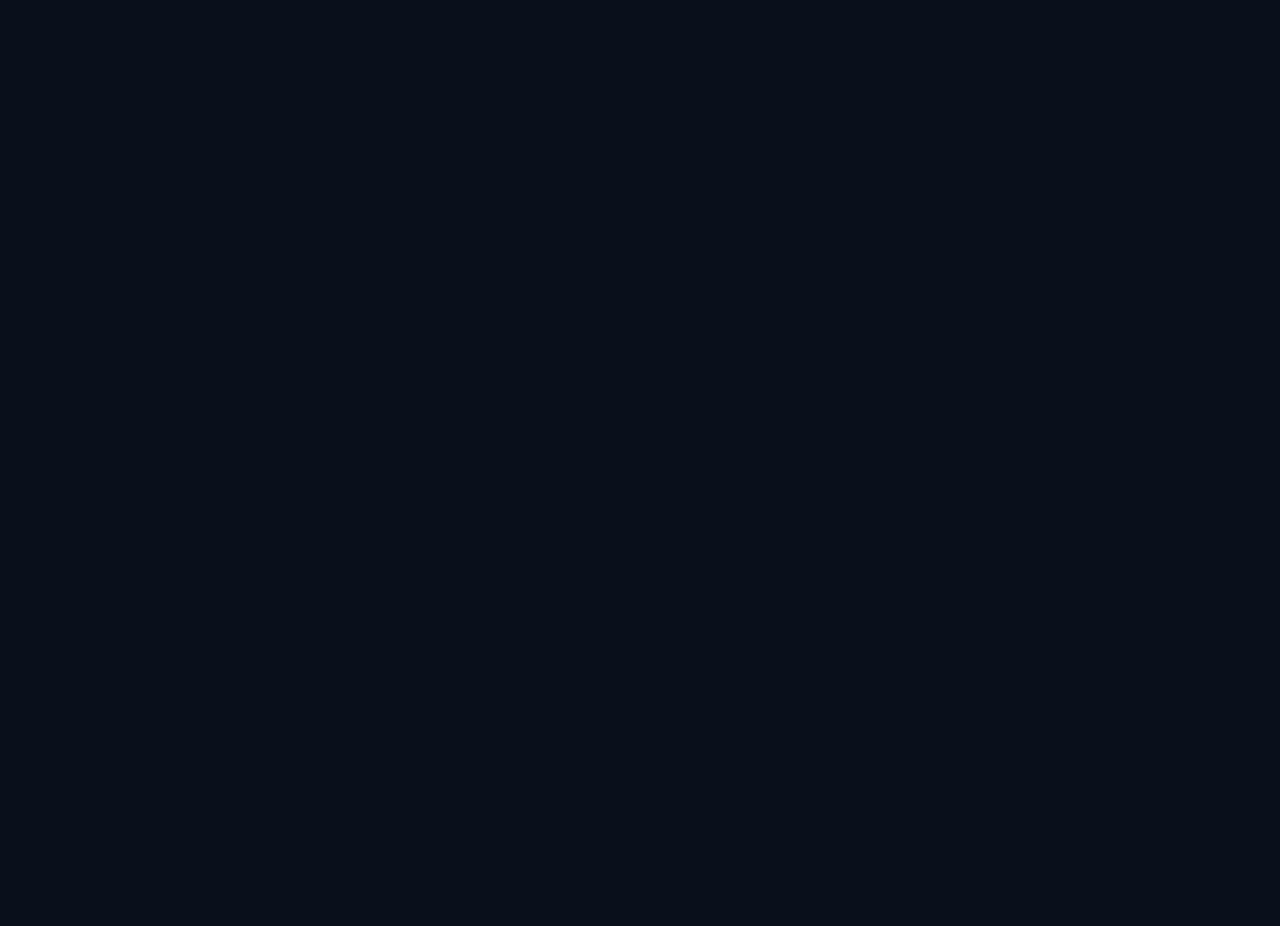
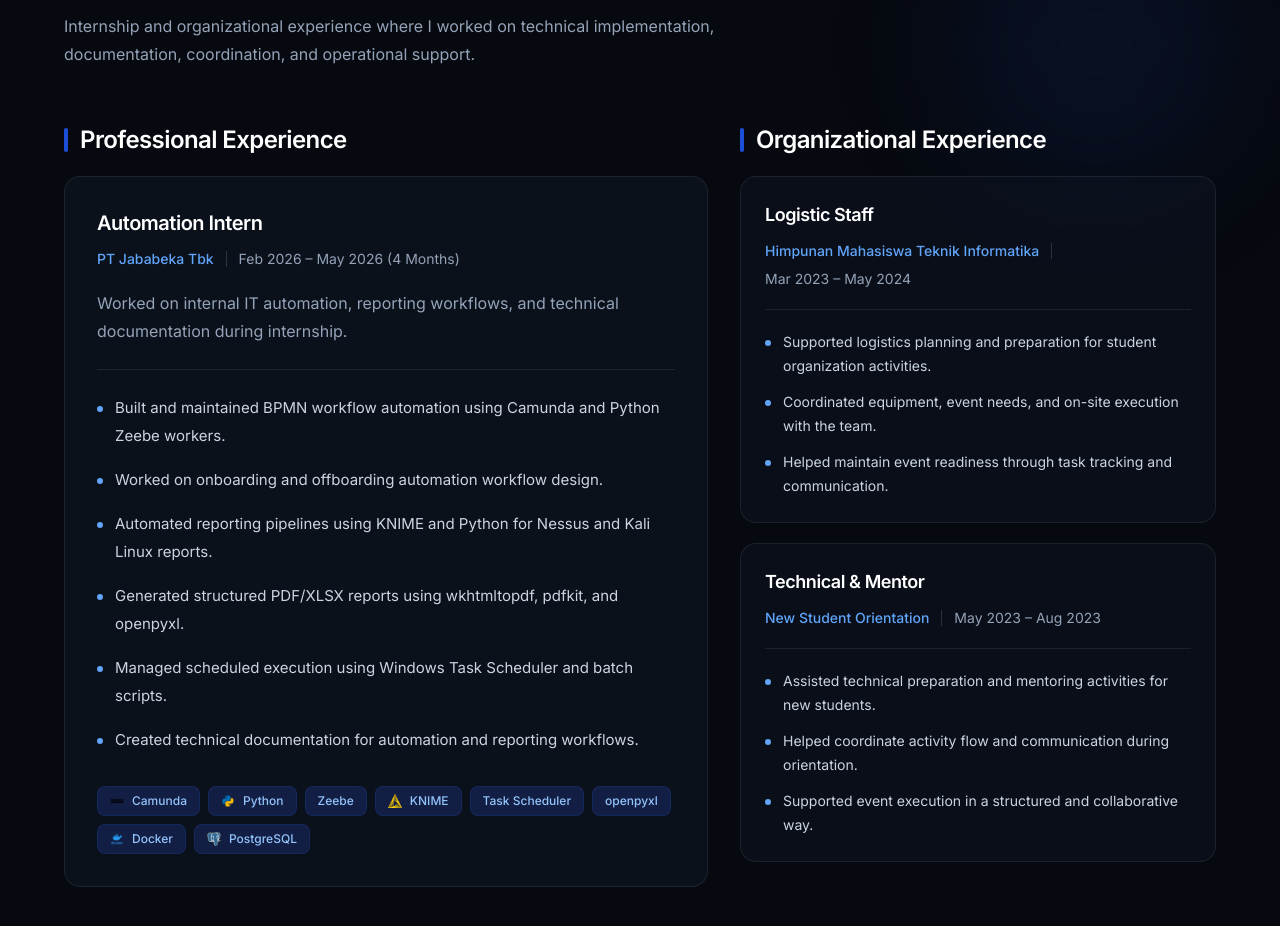
Before and after one commit to RaphaelEvanW/portfolio, a Next.js app: page / in a window 1280 px wide. Shown: the part 1840-2766 px from the top of the page. Before the commit the page ends 1660 px from the top, so only its background shows below. Built offline with nearby package versions, Linux system fonts and the light colour scheme.

Commit message:
Add experiences section

```diff
--- a/app/page.tsx
+++ b/app/page.tsx
@@ -1,6 +1,7 @@
 import Image from "next/image";
 import Navbar from "@/components/Navbar";
 import ProjectSection from "@/components/Project";
+import Experience from "@/components/Experience";
 
 const cvDownloadUrl = "https://docs.google.com/document/d/1sE3iVw4tDQXasHTtrjlYV9iAkNZH3syEk4LLC9J9JSs/export?format=pdf";
 
@@ -56,7 +57,7 @@ export default function Home() {
 
             <div className="mt-10 flex flex-col gap-4 sm:flex-row">
               <a
-                href="#work"
+                href="#project"
                 className="inline-flex h-12 items-center justify-center gap-2 rounded-xl bg-[var(--blue)] px-7 text-sm font-medium text-white transition hover:bg-[var(--blue-hover)]"
               >
                 <span>Check My Projects</span>
@@ -142,6 +143,7 @@ export default function Home() {
           </div>
         </section>
         <ProjectSection/>
+        <Experience/>
       </div>
     </main>
   );
--- /dev/null
+++ b/components/Experience.tsx
@@ -0,0 +1,187 @@
+
+import Image from "next/image";
+
+const professionalPoints = [
+  "Built and maintained BPMN workflow automation using Camunda and Python Zeebe workers.",
+  "Worked on onboarding and offboarding automation workflow design.",
+  "Automated reporting pipelines using KNIME and Python for Nessus and Kali Linux reports.",
+  "Generated structured PDF/XLSX reports using wkhtmltopdf, pdfkit, and openpyxl.",
+  "Managed scheduled execution using Windows Task Scheduler and batch scripts.",
+  "Created technical documentation for automation and reporting workflows.",
+];
+
+const professionalStacks = [
+  { name: "Camunda", icon: "/logos/icon/stack/camunda.png" },
+  {name: "Python", icon: "/logos/icon/stack/python.png"},
+  {name: "Zeebe"},
+  { name: "KNIME", icon: "/logos/icon/stack/knime.png" },
+  {name: "Task Scheduler"},
+  {name: "openpyxl"},
+  { name: "Docker", icon: "/logos/icon/stack/docker.png" },
+  { name: "PostgreSQL", icon: "/logos/icon/stack/postgresql.png" },
+];
+
+const organizations = [
+  {
+    role: "Logistic Staff",
+    organization: "Himpunan Mahasiswa Teknik Informatika",
+    period: "Mar 2023 – May 2024",
+    points: [
+      "Supported logistics planning and preparation for student organization activities.",
+      "Coordinated equipment, event needs, and on-site execution with the team.",
+      "Helped maintain event readiness through task tracking and communication.",
+    ],
+  },
+  {
+    role: "Technical & Mentor",
+    organization: "New Student Orientation",
+    period: "May 2023 – Aug 2023",
+    points: [
+      "Assisted technical preparation and mentoring activities for new students.",
+      "Helped coordinate activity flow and communication during orientation.",
+      "Supported event execution in a structured and collaborative way.",
+    ],
+  },
+];
+
+export default function Experience() {
+  return (
+    <section
+      id="experience"
+      className="relative mx-auto max-w-[1440px] px-6 py-28 sm:px-10 lg:px-14 xl:px-16"
+    >
+      <div className="pointer-events-none absolute right-10 top-20 hidden h-72 w-72 rounded-full bg-[var(--blue)]/10 blur-3xl lg:block" />
+
+      <div className="relative">
+        <div className="max-w-3xl">
+
+          <h2 className="mt-3 max-w-3xl text-4xl font-semibold tracking-tight text-white md:text-5xl">
+            Personal Experiences
+          </h2>
+
+          <p className="mt-5 max-w-2xl text-base leading-7 text-[var(--muted)]">
+            Internship and organizational experience where I worked on technical
+            implementation, documentation, coordination, and operational support.
+          </p>
+        </div>
+
+        <div className="mt-14 grid gap-8 lg:grid-cols-[1.15fr_0.85fr]">
+          {/* Professional Experience */}
+          <div>
+            <div className="mb-5 flex items-center gap-3">
+              <span className="h-6 w-1 rounded-full bg-[var(--blue)]" />
+              <h3 className="text-2xl font-semibold tracking-tight text-white">
+                Professional Experience
+              </h3>
+            </div>
+
+            <article className="rounded-2xl border border-white/[0.08] bg-[var(--card)]/55 p-6 transition hover:border-[var(--blue)]/40 md:p-8">
+              <div className="flex flex-col gap-3 md:flex-row md:items-start md:justify-between">
+                <div>
+                  <h4 className="text-xl font-semibold tracking-tight text-white">
+                    Automation Intern
+                  </h4>
+
+                  <div className="mt-3 flex flex-wrap items-center gap-x-3 gap-y-2 text-sm">
+                    <span className="font-medium text-[var(--blue-soft)]">
+                      PT Jababeka Tbk
+                    </span>
+                    <span className="hidden h-4 w-px bg-white/[0.14] sm:block" />
+                    <span className="text-[var(--muted)]">
+                      Feb 2026 – May 2026 (4 Months)
+                    </span>
+                  </div>
+                </div>
+              </div>
+
+              <p className="mt-5 text-sm leading-7 text-[var(--muted)] md:text-base">
+                Worked on internal IT automation, reporting workflows, and
+                technical documentation during internship.
+              </p>
+
+              <div className="mt-6 h-px w-full bg-white/[0.08]" />
+
+              <ul className="mt-6 space-y-4">
+                {professionalPoints.map((point) => (
+                  <li
+                    key={point}
+                    className="flex gap-3 text-sm leading-7 text-[#CBD5E1] md:text-[15px]"
+                  >
+                    <span className="mt-3 h-1.5 w-1.5 shrink-0 rounded-full bg-[var(--blue-soft)]" />
+                    <span>{point}</span>
+                  </li>
+                ))}
+              </ul>
+
+              <div className="mt-8 flex flex-wrap gap-2">
+                {professionalStacks.map((stack) => (
+                    <span
+                        key={stack.name}
+                        className="inline-flex items-center gap-2 rounded-lg border border-[var(--blue)]/20 bg-[#172554]/70 px-3 py-1.5 text-xs font-medium text-[#93C5FD]"
+                    >
+                        {stack.icon ? (
+                        <Image
+                            src={stack.icon}
+                            alt=""
+                            width={14}
+                            height={14}
+                            className="h-3.5 w-3.5"
+                        />
+                        ) : null}
+
+                        {stack.name}
+                    </span>
+                    ))}
+              </div>
+            </article>
+          </div>
+
+          {/* Organizational Experience */}
+          <div>
+            <div className="mb-5 flex items-center gap-3">
+              <span className="h-6 w-1 rounded-full bg-[var(--blue)]" />
+              <h3 className="text-2xl font-semibold tracking-tight text-white">
+                Organizational Experience
+              </h3>
+            </div>
+
+            <div className="space-y-5">
+              {organizations.map((item) => (
+                <article
+                  key={`${item.role}-${item.organization}`}
+                  className="rounded-2xl border border-white/[0.08] bg-[var(--card)]/45 p-6 transition hover:border-[var(--blue)]/35"
+                >
+                  <h4 className="text-lg font-semibold tracking-tight text-white">
+                    {item.role}
+                  </h4>
+
+                  <div className="mt-3 flex flex-wrap items-center gap-x-3 gap-y-2 text-sm">
+                    <span className="font-medium text-[var(--blue-soft)]">
+                      {item.organization}
+                    </span>
+                    <span className="hidden h-4 w-px bg-white/[0.14] sm:block" />
+                    <span className="text-[var(--muted)]">{item.period}</span>
+                  </div>
+
+                  <div className="mt-5 h-px w-full bg-white/[0.08]" />
+
+                  <ul className="mt-5 space-y-3">
+                    {item.points.map((point) => (
+                      <li
+                        key={point}
+                        className="flex gap-3 text-sm leading-6 text-[#CBD5E1]"
+                      >
+                        <span className="mt-2.5 h-1.5 w-1.5 shrink-0 rounded-full bg-[var(--blue-soft)]" />
+                        <span>{point}</span>
+                      </li>
+                    ))}
+                  </ul>
+                </article>
+              ))}
+            </div>
+          </div>
+        </div>
+      </div>
+    </section>
+  );
+}
--- a/components/Project.tsx
+++ b/components/Project.tsx
@@ -25,7 +25,7 @@ export default function ProjectSection() {
     >
       <div className="max-w-2xl">
         <p className="text-sm font-medium tracking-wide text-[var(--blue-soft)]">
-          Selected Projects
+          Personal Projects
         </p>
 
         <h2 className="mt-3 text-4xl font-semibold tracking-tight text-white md:text-5xl">
```
